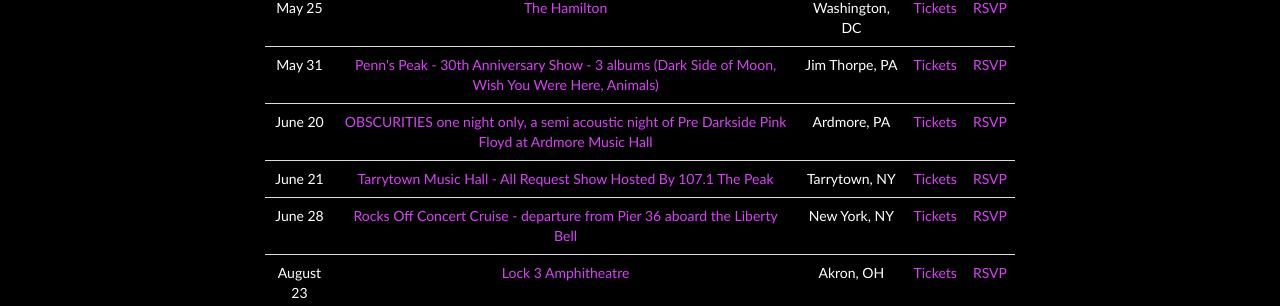
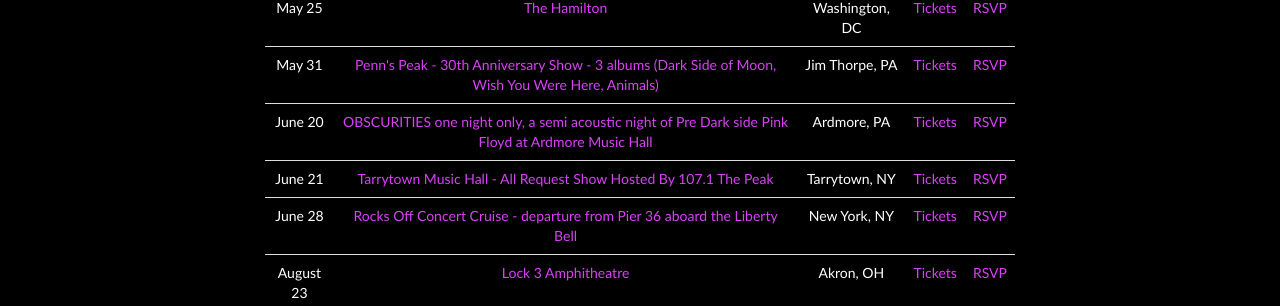
Before and after one commit to machineweb/machineweb.github.io, a Jekyll site: the page built from index.html, in a window 1280 px wide and 900 px high, scrolled down 1224 px. Shown: the part 147-453 px from the top of the window. Built offline with Jekyll 4.4.1, drawn with Linux system fonts in a browser that asks for light colours; comment, search, counter and statistics services are not loaded.

Commit message:
Updated tour

```diff
--- a/_data/tour.yml
+++ b/_data/tour.yml
@@ -3805,7 +3805,7 @@
 
 
   - date: "June 20 2019"
-    venue: "OBSCURITIES one night only, a semi acoustic night of Pre Darkside Pink Floyd at Ardmore Music Hall "
+    venue: "OBSCURITIES one night only, a semi acoustic night of Pre Dark side Pink Floyd at Ardmore Music Hall "
     venue-url: "https://www.ticketfly.com/purchase/event/1846382"
     location: "Ardmore, PA"
     tickets-url: "https://www.ticketfly.com/purchase/event/1846382"
```
